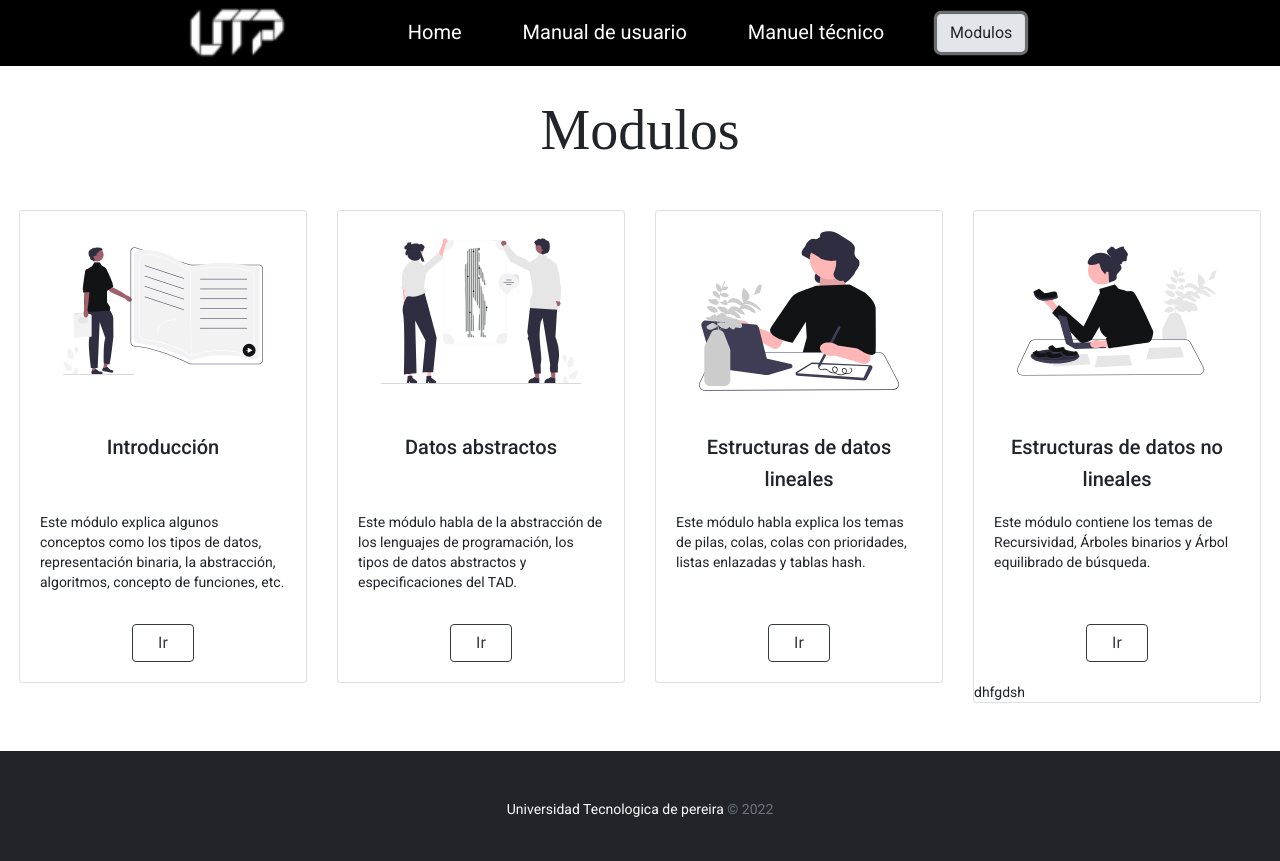
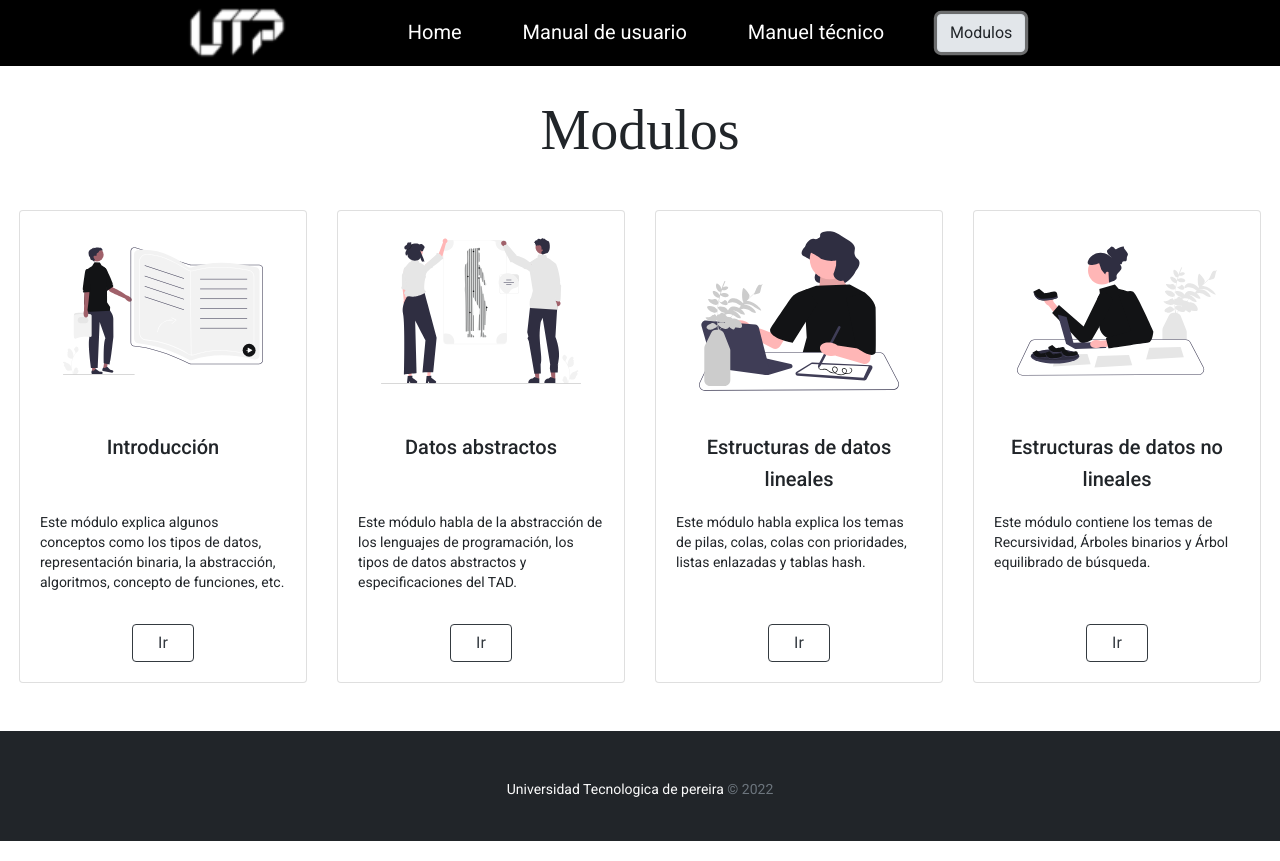
Before and after one commit to juanpabloperez98/estructura-datos, an Angular app: page / in a window 1280 px wide. Both pictures are taken after a click on the button "Modulos". Built offline with nearby package versions, Linux system fonts and the light colour scheme.

Commit message:
Testing finished

```diff
--- a/src/app/modules/modules/modules.component.html
+++ b/src/app/modules/modules/modules.component.html
@@ -41,7 +41,6 @@
                     <p class="card-text">Este módulo contiene los temas de Recursividad, Árboles binarios y Árbol equilibrado de búsqueda.</p>
                     <a href="#" id="btn-module" class="btn btn-outline-dark">Ir</a>
                 </div>
-                dhfgdsh
             </div>
         </div>
     </div>
```
